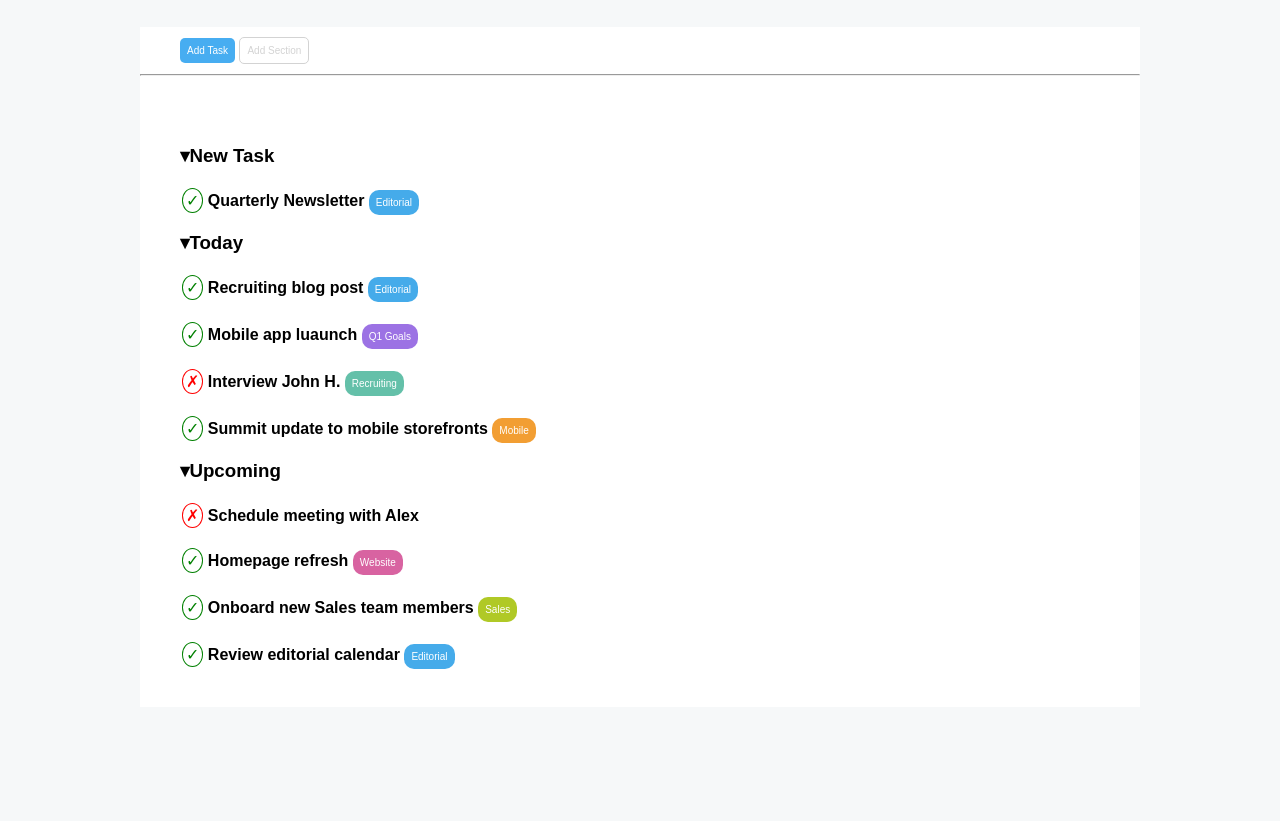
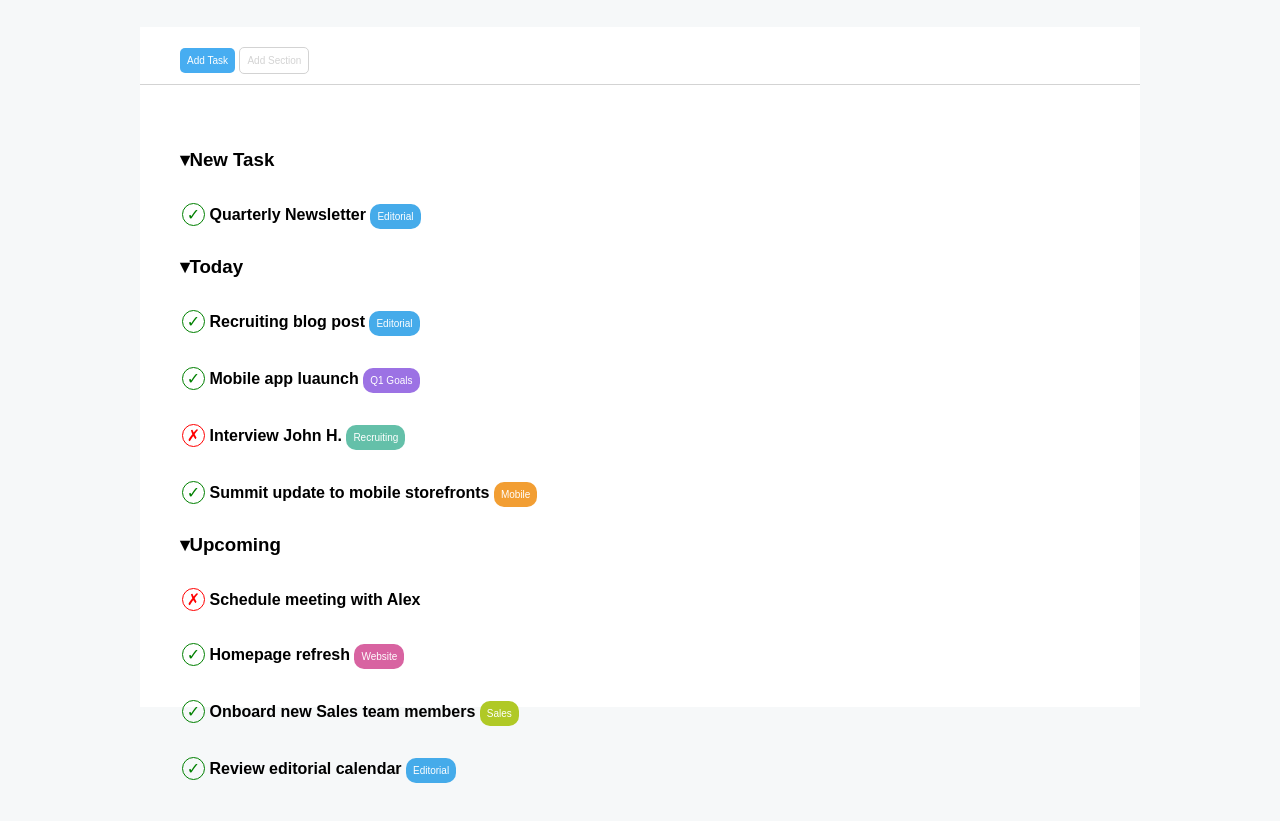
Before and after one commit to cel71/html-css-toboolist, a plain HTML site: page index.html in a window 1280 px wide. Shown: the part 103-924 px from the top of the page. Before the commit the page ends 820 px from the top, so only its background shows below. Drawn offline with Linux system fonts and the light colour scheme.

Commit message:
html-css-toboolist 4

```diff
--- a/css/style.css
+++ b/css/style.css
@@ -39,8 +39,11 @@ header{
 }
 
 .bottone{
-    padding-top: 10px;
+    padding-top: 20px;
     padding-left: 40px;
+    border-bottom: 1px solid lightgrey;
+    padding-bottom: 10px;
+
 }
 
 .bottone1{
@@ -61,14 +64,12 @@ header{
     border: 1px solid lightgrey;
 }
 
-.linea{
-    margin-top: 10px;
-}
+
 
 .lista{
     padding: 40px;
-    line-height: 40px;
-    margin-top: 20px;
+    line-height: 50px;
+    margin-top: 10px;
 }
 
 .lista1{
@@ -78,17 +79,25 @@ header{
 }
 
 .cerchio-v{
-    padding: 3px;
-    border-radius: 100%;
+    display: inline-block;
     border: 1px solid green;
     color: green;
+    border-radius: 50%;
+    width: 23px;
+    height: 23px;
+    line-height: 22px;
+    text-align: center;
 }
 
 .croce-x{
-    padding: 3px;
-    border-radius: 100%;
+    display: inline-block;
     border: 1px solid red;
     color: red;
+    border-radius: 50%;
+    width: 23px;
+    height: 23px;
+    line-height: 22px;
+    text-align: center;
 }
 
 .ed{
--- a/index.html
+++ b/index.html
@@ -20,7 +20,9 @@
     <!-- bottoni e lista -->
 
     <main>
+
         <div class="list-container">
+
             <div class="bottone">
                 <div class="bottone1">
                     Add Task
@@ -29,15 +31,20 @@
                     Add Section
                 </div>
             </div>
-            <hr class="linea">
+
 
             <div class="lista">
+
+                <!-- parte uno -->
+
                 <div>
                     <h3> &dtrif;New Task</h3>
                     <ul class="lista1">
                        <li> <span class="cerchio-v">&check;</span> <b>Quarterly Newsletter</b> <span class="ed">Editorial</span></li>
                     </ul>
                 </div>
+
+                <!-- parte due -->
 
                 <div>
                     <h3> &dtrif;Today</h3>
@@ -55,6 +62,8 @@
                      </ul>
                 </div>
 
+                <!-- parte tre -->
+
                 <div>
                     <h3> &dtrif;Upcoming</h3>
                     <ul class="lista1">
@@ -70,6 +79,7 @@
                         <li> <span class="cerchio-v">&check;</span> <b>Review editorial calendar</b> <span class="ed">Editorial</span></li>
                      </ul>
                 </div>
+
             </div>
         </div>
     </main>
```
